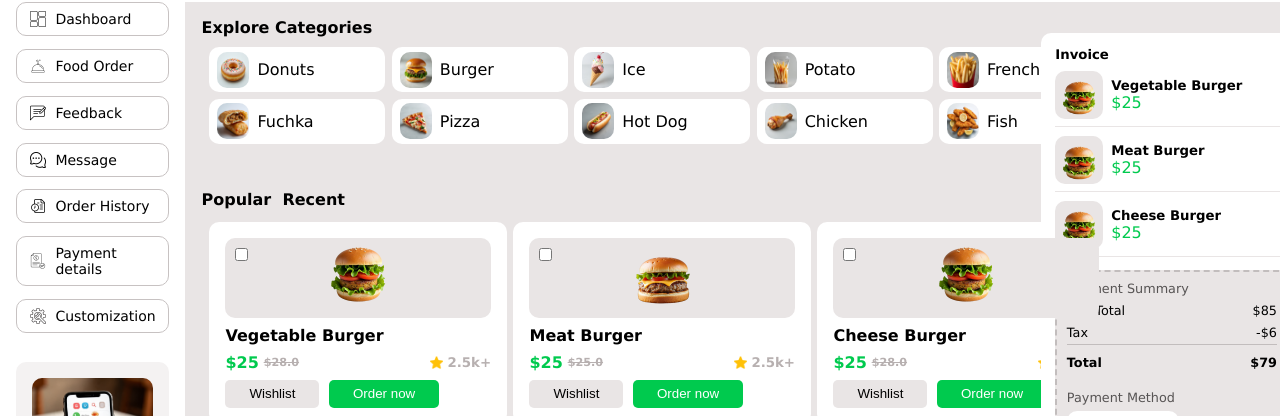
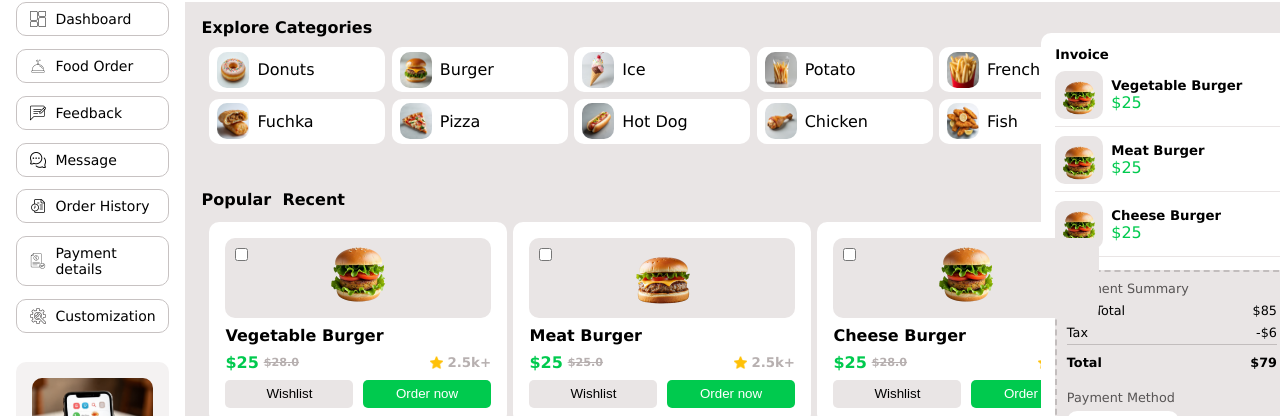
Before and after one commit to Chetannaik698/Dashboard2, a plain HTML site: page index.html in a window 1280 px wide. Shown: the part 118-534 px from the top of the page. Drawn offline with Linux system fonts and the light colour scheme.

Commit message:
changes on button

```diff
--- a/style.css
+++ b/style.css
@@ -341,18 +341,21 @@ nav .logo img {
 .box .btns {
   display: flex;
   align-items: center;
+  justify-content: center;
   gap: 0.6rem;
   margin-top: 0.5rem;
 }
 .btns .btn1 {
-  padding: 0.4rem 1.5rem;
+  padding: 0.4rem 0;
+  width: 100%;
   background-color: #e9e5e5;
   border: none;
   color: black;
   border-radius: 5px;
 }
 .btns .btn2 {
-  padding: 0.4rem 1.5rem;
+  padding: 0.4rem 0;
+  width: 100%;
   background-color: #00ca4e;
   border: none;
   color: white;
```
